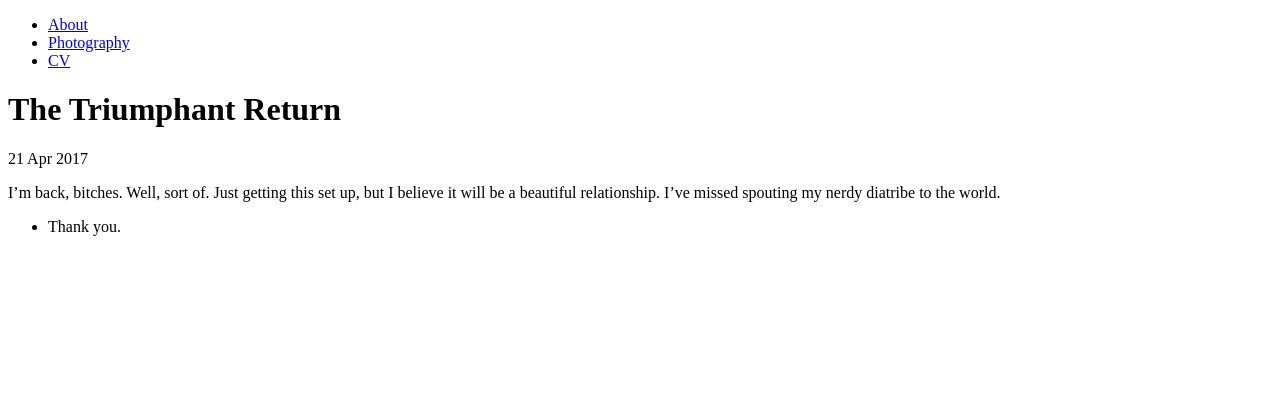
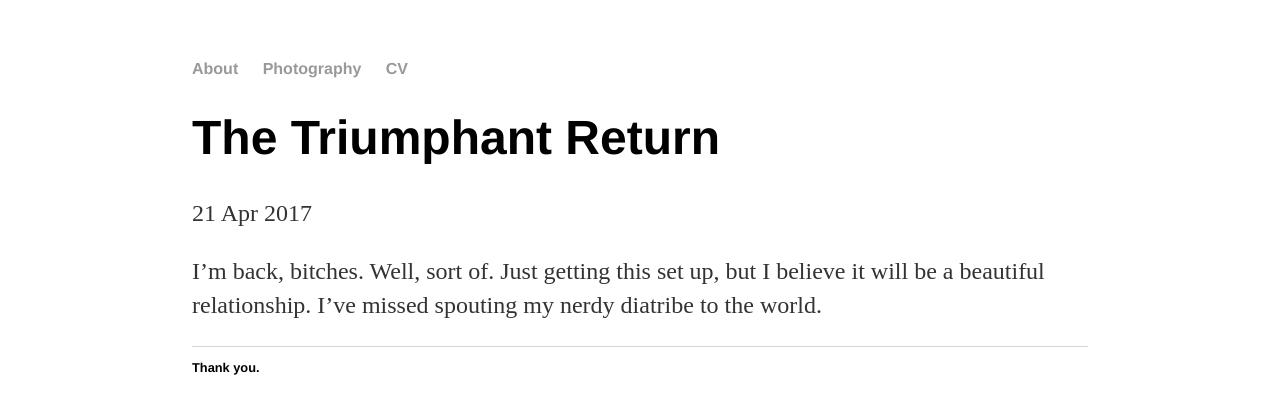
Before and after one commit to letomoon/letomoon.github.io, a Jekyll site: the page built from _posts/2017-04-21-lindsey-saunders-site-launch.md, in a window 1280 px wide. Shown: the top 414 px of the page. Built offline with Jekyll 4.4.1, drawn with Linux system fonts in a browser that asks for light colours.

Commit message:
Update default.html

```diff
--- a/_layouts/default.html
+++ b/_layouts/default.html
@@ -8,7 +8,7 @@
   <meta name="description" content="letomoon.com">
   <meta name="author" content="Lindsey Saunders">
 
-  <link rel="stylesheet" href="css/main.css?v=1.0">
+  <link rel="stylesheet" href="http://letomoon.github.io/css/main.css?v=1.0">
 
   <!--[if lt IE 9]>
     <script src="https://cdnjs.cloudflare.com/ajax/libs/html5shiv/3.7.3/html5shiv.js"></script>
```
